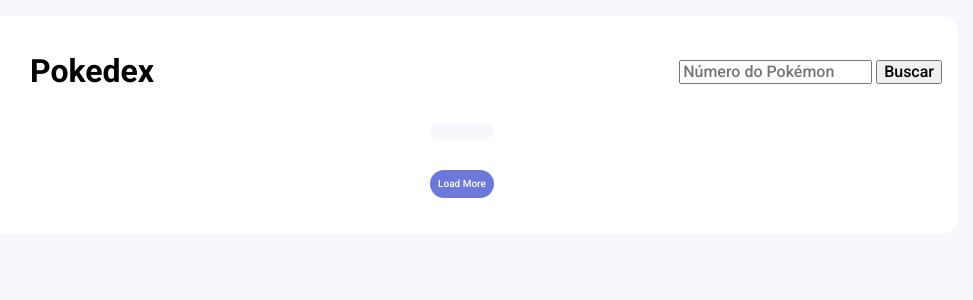
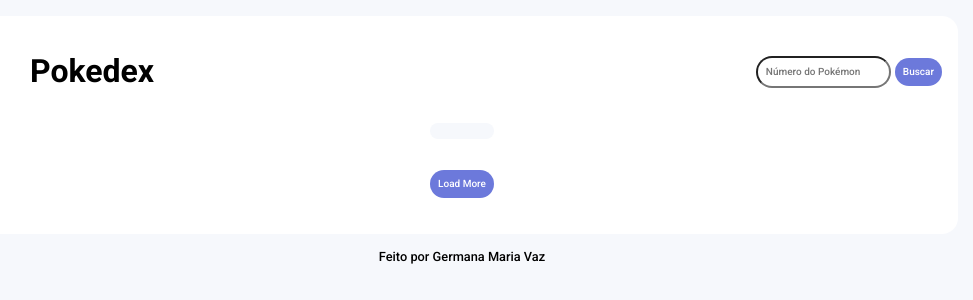
Before and after one commit to germanavaz/pokedex, a plain HTML site: page index.html in a window 1280 px wide. Shown: the whole page, without its empty margins (178-1151 px from the left). Drawn offline with nearby package versions, Linux system fonts and the light colour scheme; no server answers.

Commit message:
buscar button + footer

```diff
--- a/assets/css/style.css
+++ b/assets/css/style.css
@@ -24,6 +24,23 @@ h1 {
     display: flex;
     justify-content: space-between;
     align-items: center;
+}
+
+.buscar input {
+    border-radius: 1rem;
+    padding: .5rem .5rem;
+    margin: .25rem 0;
+    font-size: .625rem;
+}
+
+.buscar button {
+    padding: .5rem .5rem;
+    margin: .25rem 0;
+    font-size: .625rem;
+    color: #fff;
+    background-color: #6c79db;
+    border: none;
+    border-radius: 1rem;
 }
 
 #pokemonInfo {
@@ -185,6 +202,23 @@ h1 {
     border-radius: 1rem;
 }
 
+
+/* footer */
+footer {
+    text-align: center;
+    font-size: .8rem;
+}
+
+footer a {
+    text-decoration: none;
+    color: #000;
+}
+
+footer a:hover {
+    color: #678fee;
+}
+
+
 @media (max-width: 400px) {
     .pokemons {
         grid-template-columns: 1fr;
--- a/index.html
+++ b/index.html
@@ -36,7 +36,11 @@
             <button id="loadMoreButton" type="button">Load More</button>
         </div>
 
+
     </section>
+   <footer>
+        <p>Feito por <a href="https://www.linkedin.com/in/germana-vaz/" target="_blank">Germana Maria Vaz</a></p>
+   </footer>
 
 
     <script src="./assets/js/pokemon-model.js"></script>
```
